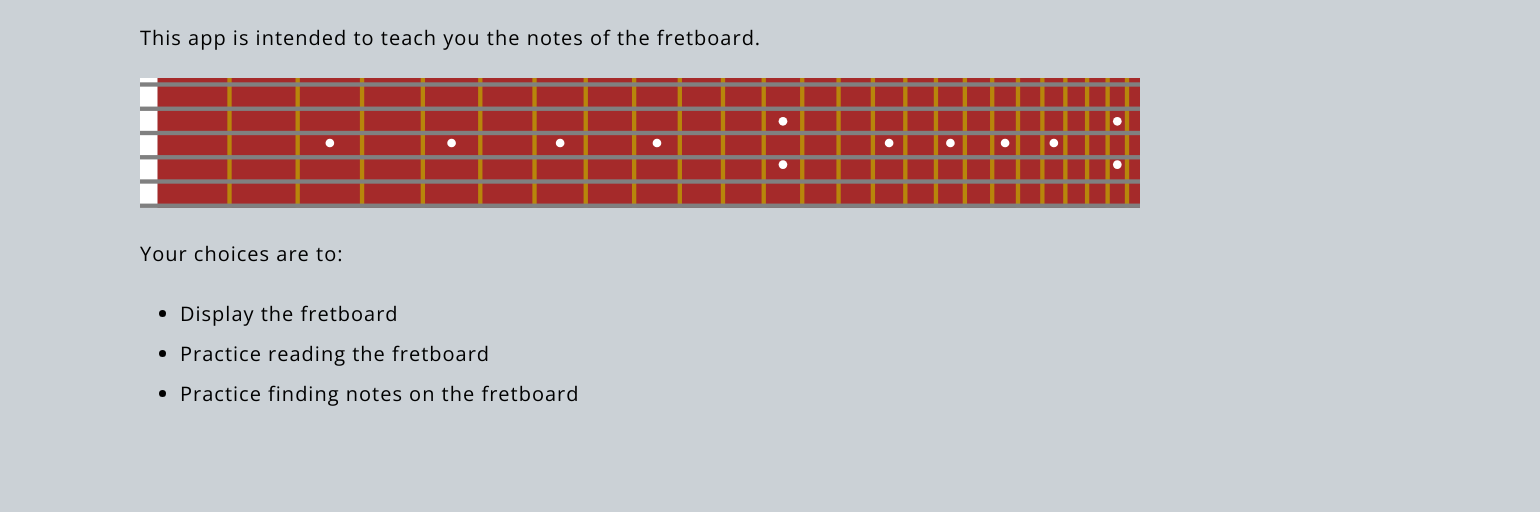
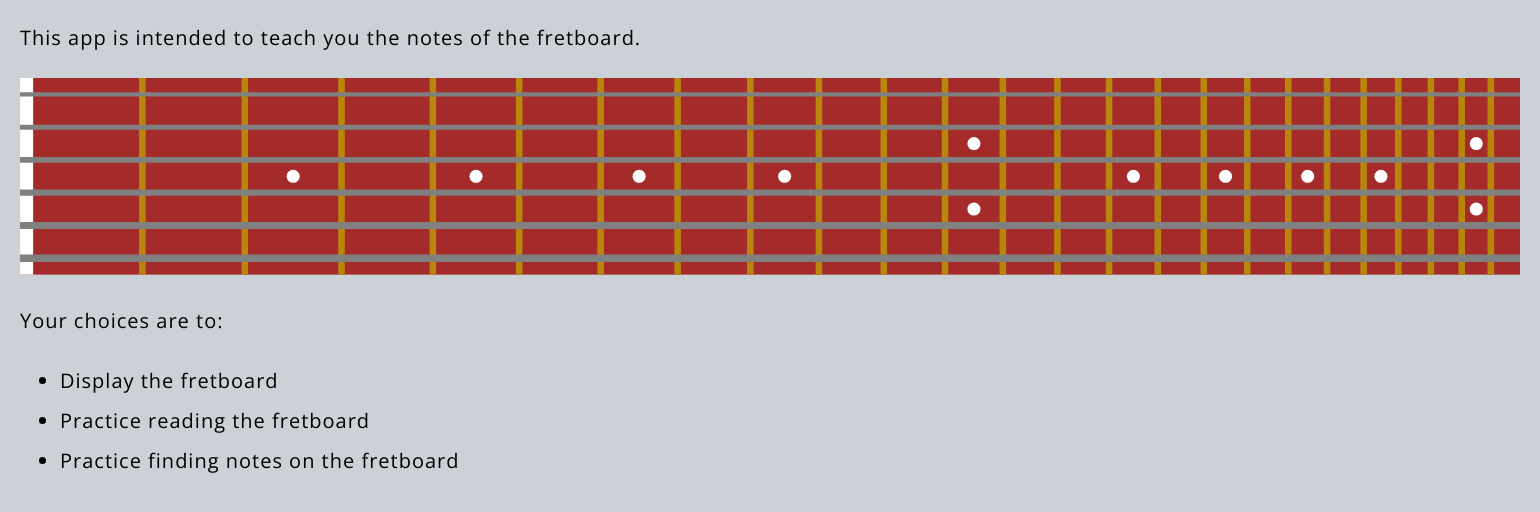
Before and after one commit to gmax9000/fretboardTrainer, a plain HTML site: page index.html in a window 1280 px wide. Shown: the part 144-656 px from the top of the page, 1540 px wide, since content can reach past the window. Drawn offline with nearby package versions, Linux system fonts and the light colour scheme.

Commit message:
Made nut start at zero
Created assets for strings

```diff
--- a/scripts/main.js
+++ b/scripts/main.js
@@ -1,5 +1,5 @@
 // basic data structure for the fretboard
-const gitScale = 1500
+const gitScale = 3000
 const fretboard = {
     boardColor: "brown",
     fretColor: "darkgoldenrod",
@@ -41,7 +41,7 @@ const fretboard = {
         },
     ]
 };
-const nutWidth = 20;
+const nutWidth = 2*fretboard.fretWidth;
 // svg preparation
 const svgns = "http://www.w3.org/2000/svg"
 const svg = document.querySelector("svg");
@@ -61,7 +61,7 @@ svg.appendChild(board);
 
 // creating the nut
 const nut = document.createElementNS(svgns, 'rect');
-nut.setAttribute("x", -nutWidth);
+nut.setAttribute("x", "0");
 nut.setAttribute("y", "0");
 nut.setAttribute("width", nutWidth);
 nut.setAttribute("height", fretboard.width);
@@ -98,7 +98,6 @@ oneDot.setAttribute("r", fretboard.fretWidth);
 oneDot.setAttribute("fill", "white");
 doubleDotAsset.appendChild(oneDot);
 defs.appendChild(doubleDotAsset);
-
 // second dot
 oneDot = document.createElementNS(svgns, 'circle');
 oneDot.setAttribute("cx", "0");
@@ -107,13 +106,24 @@ oneDot.setAttribute("r", fretboard.fretWidth);
 oneDot.setAttribute("fill", "white");
 doubleDotAsset.appendChild(oneDot);
 
+// stringAsset definition
+const stringAsset = document.createElementNS(svgns, 'line');
+stringAsset.setAttribute("id", "stringAsset");
+stringAsset.setAttribute("x1", "0");
+stringAsset.setAttribute("y1", "0");
+stringAsset.setAttribute("x2", fretboard.scale);
+stringAsset.setAttribute("y2", "0");
+stringAsset.setAttribute("stroke", fretboard.stringColor);
+
+defs.appendChild(stringAsset);
+
 // create list of fret positions
 const fretDivider = 18;
 const fretPositions = [];
 for (i = 0; i < fretboard.numOfFrets; i++) {
     fretPositions.push(
         (i === 0 ?
-            fretboard.scale / fretDivider :
+            (fretboard.scale / fretDivider) + nutWidth :
             fretPositions[i - 1] + ((fretboard.scale - fretPositions[i - 1]) / fretDivider)
         )
     );
@@ -158,23 +168,21 @@ for (i = 0; i < fretboard.numOfFrets; i++) {
  * the height of the graphic is what is called the width of a guitar
  */
 const lastFretPosition = fretPositions[fretboard.numOfFrets - 1];
-const lastFretViewBuffer = 15;
-svg.setAttribute("viewBox", -nutWidth + " 0 " + (lastFretPosition + lastFretViewBuffer + nutWidth) + " " + fretboard.width);
+const lastFretViewBuffer = fretPositions[fretboard.numOfFrets - 1] - fretPositions[fretboard.numOfFrets - 2];
+svg.setAttribute("viewBox", "0" + " 0 " + (lastFretPosition + lastFretViewBuffer) + " " + fretboard.width);
 
-let stringPos = 5;
+let stringPos = fretboard.width/12;
 let stringDistance = (fretboard.width - (2 * stringPos)) / (fretboard.strings.length - 1);
-const strings = [];
 
 for (i = 0; i < fretboard.strings.length; i++) {
-    strings.push(document.createElementNS(svgns, 'rect'));
-    strings[i].setAttribute("x", -nutWidth);
-    strings[i].setAttribute("y", stringPos.toString());
-    strings[i].setAttribute("width", fretboard.scale);
-    strings[i].setAttribute("height", "5");
-    strings[i].setAttribute("fill", fretboard.stringColor);
-    strings[i].setAttribute("id", "string" + i);
+    let guitarString = document.createElementNS(svgns, 'use');
+    guitarString.setAttribute("x", "0");
+    guitarString.setAttribute("y", stringPos.toString());
+    guitarString.setAttribute("href", "#stringAsset")
+    guitarString.setAttribute("id", "string" + i);
+    guitarString.setAttribute("stroke-width", i + fretboard.fretWidth/1.5);
 
-    svg.appendChild(strings[i]);
+    svg.appendChild(guitarString);
 
     stringPos += stringDistance;
 }
--- a/styles/style.css
+++ b/styles/style.css
@@ -15,7 +15,7 @@ p, li {
 }
 
 body {
-    width: 1000px;
+    width: 1500px;
     margin: 0 auto;
     padding: 0 20px 20px 20px;
 }
```
